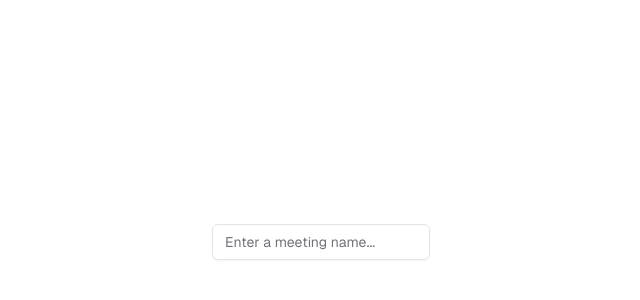
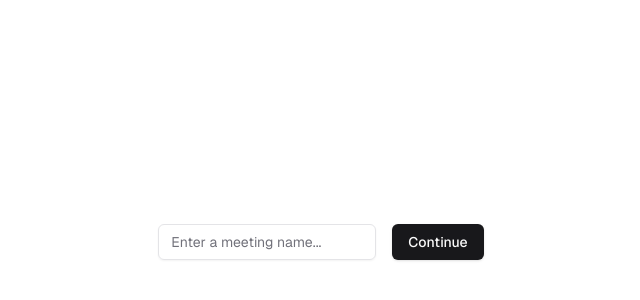
Before and after one commit to rienmack/scheduler, a Next.js app: page / in a window 1280 px wide. Shown: the part 158-458 px from the top of the page, without its empty margins (319-959 px from the left). Built offline with nearby package versions, Linux system fonts and the light colour scheme.

Commit message:
be able to switch to calendar component

```diff
--- a/app/page.tsx
+++ b/app/page.tsx
@@ -2,31 +2,50 @@
 
 import { Input } from '@/components/ui/input'
 import { Button } from '@/components/ui/button'
-import { buttonVariants } from "@/components/ui/button"
-import Link from 'next/link'
 import { Calendar } from "@/components/ui/calendar"
 import { useState } from "react";
 
+type ComponentToRender = 'meeting' | 'date';
+
 export default function Home() {
-  const [name, setName] = useState<string>('');
+  const [componentToRender, setComponentToRender] = useState<ComponentToRender>('meeting');
+
+  let component: JSX.Element | null;
+  switch (componentToRender) {
+    case 'meeting':
+      component = <Meeting />
+      break;
+    case 'date':
+      component = <Date />
+      break;
+    default:
+      component = null;
+  }
   return (
     <div className="grid grid-rows-[20px_1fr_20px] items-center justify-items-center min-h-screen p-8 pb-20 gap-16 sm:p-20 font-[family-name:var(--font-geist-sans)]">
       <main className="flex flex-col gap-8 row-start-2 items-center sm:items-start">
 
         <div className="flex gap-4 items-center flex-col sm:flex-row">
-          <Input placeholder='Enter a meeting name...' onInput={e => setName(e.currentTarget.value)} />
-          {name.length > 0 &&
-            <Button>
-              Continue
-            </Button>
-          }
+          {component}
+          <Button onClick={() => setComponentToRender('date')}>
+            Continue
+          </Button>
         </div>
       </main >
     </div >
   );
 }
 
-function date() {
+function Meeting() {
+  const [name, setName] = useState<string>('');
+  return (
+    <>
+      <Input placeholder='Enter a meeting name...' onInput={e => setName(e.currentTarget.value)} />
+    </>
+  )
+}
+
+function Date() {
   const [dates, setDates] = useState<Date[]>([]);
   return (
     <>
```
